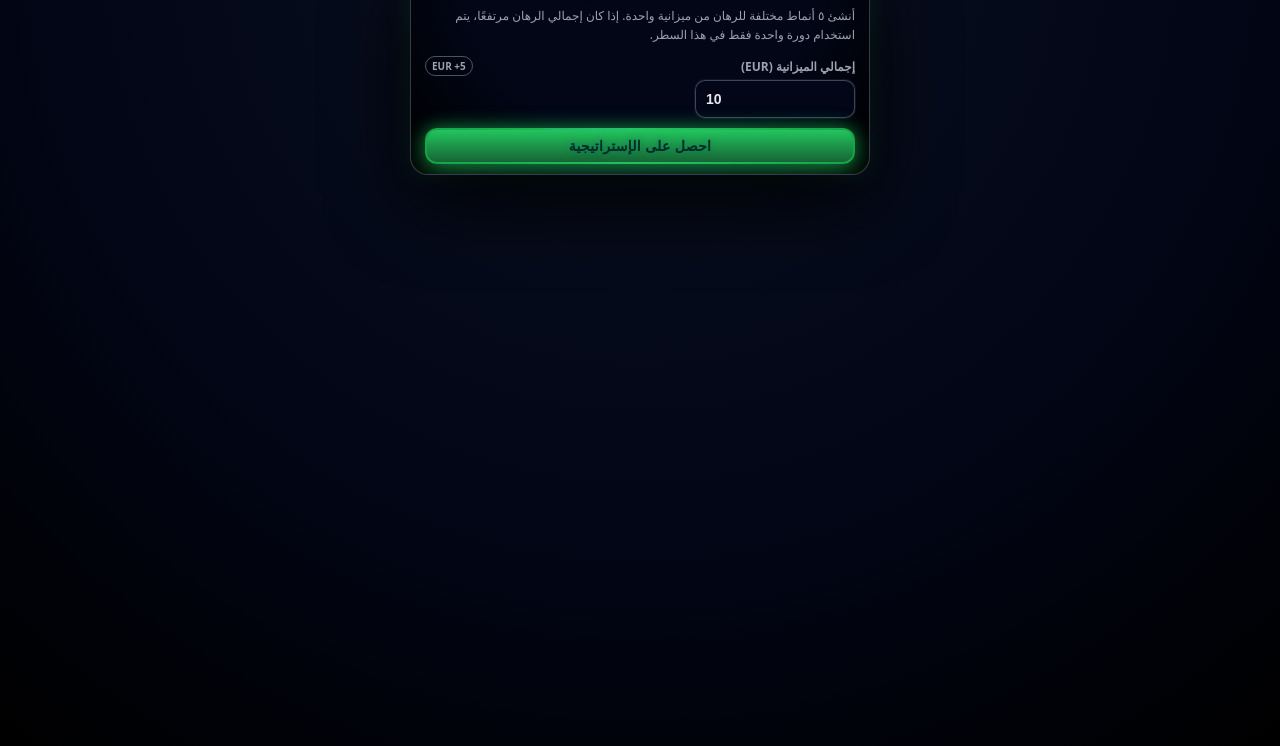
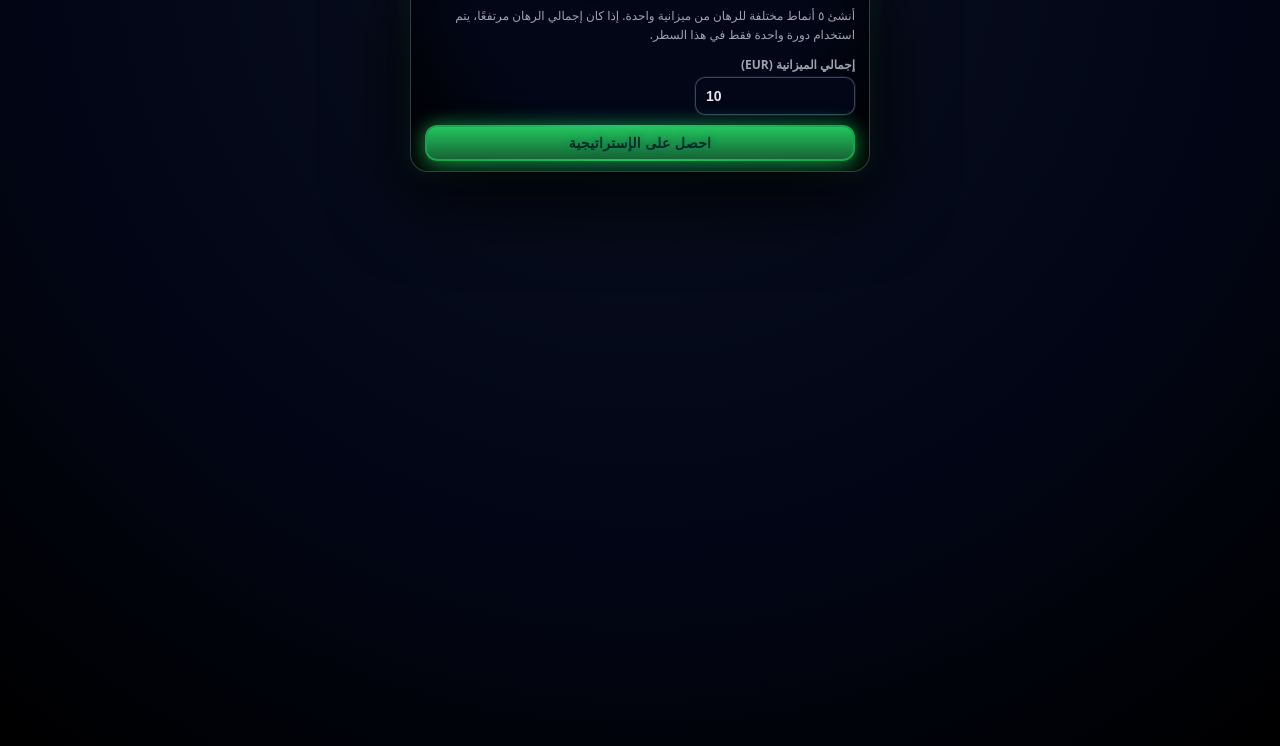
Before and after one commit to nextagence/algeriaslots, a plain HTML site: page index.html in a window 1280 px wide. Shown: the part 54-800 px from the top of the page. Drawn offline with Linux system fonts and the light colour scheme.

Commit message:
Update index.html

```diff
--- a/index.html
+++ b/index.html
@@ -255,7 +255,6 @@
         <div style="display:flex;flex-direction:column;width:100%;">
           <label for="budget">
             <span>إجمالي الميزانية (EUR)</span>
-            <span class="chip">5+ EUR</span>
           </label>
           <input id="budget" type="number" value="10" min="1" placeholder="50" />
         </div>
```
